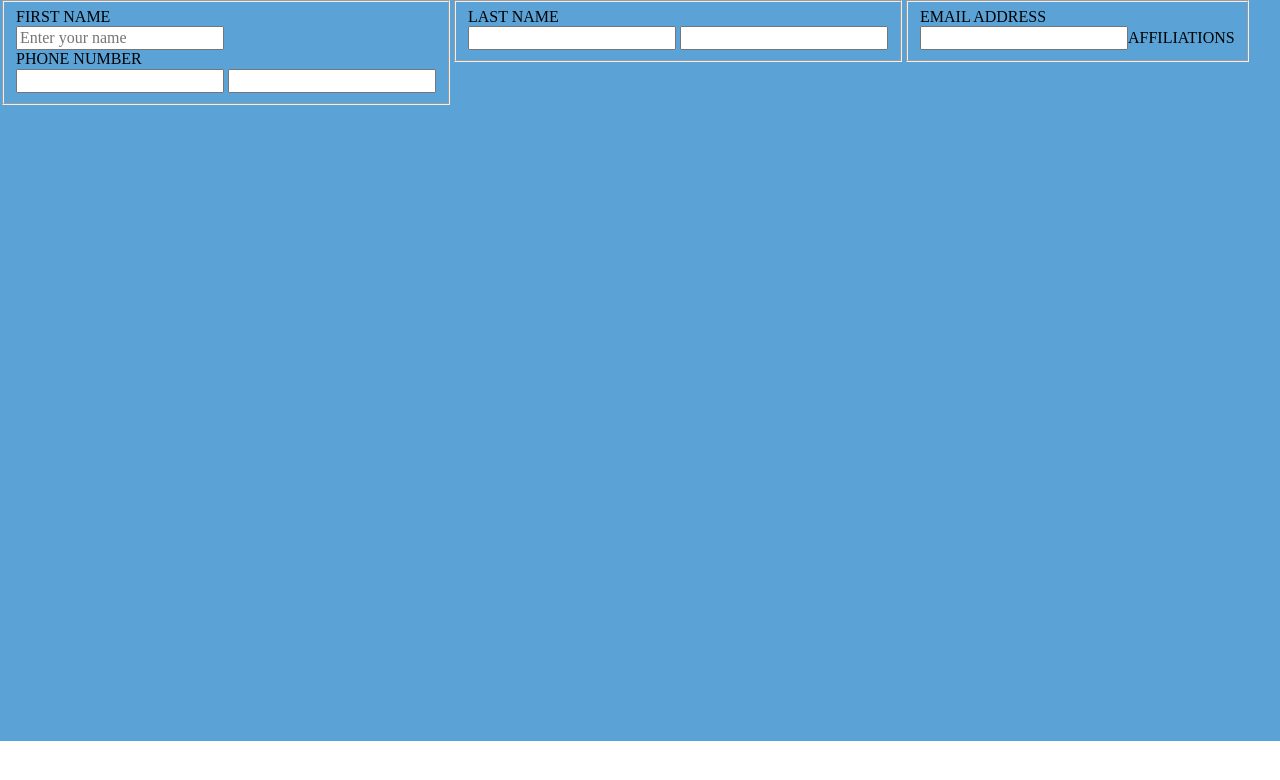
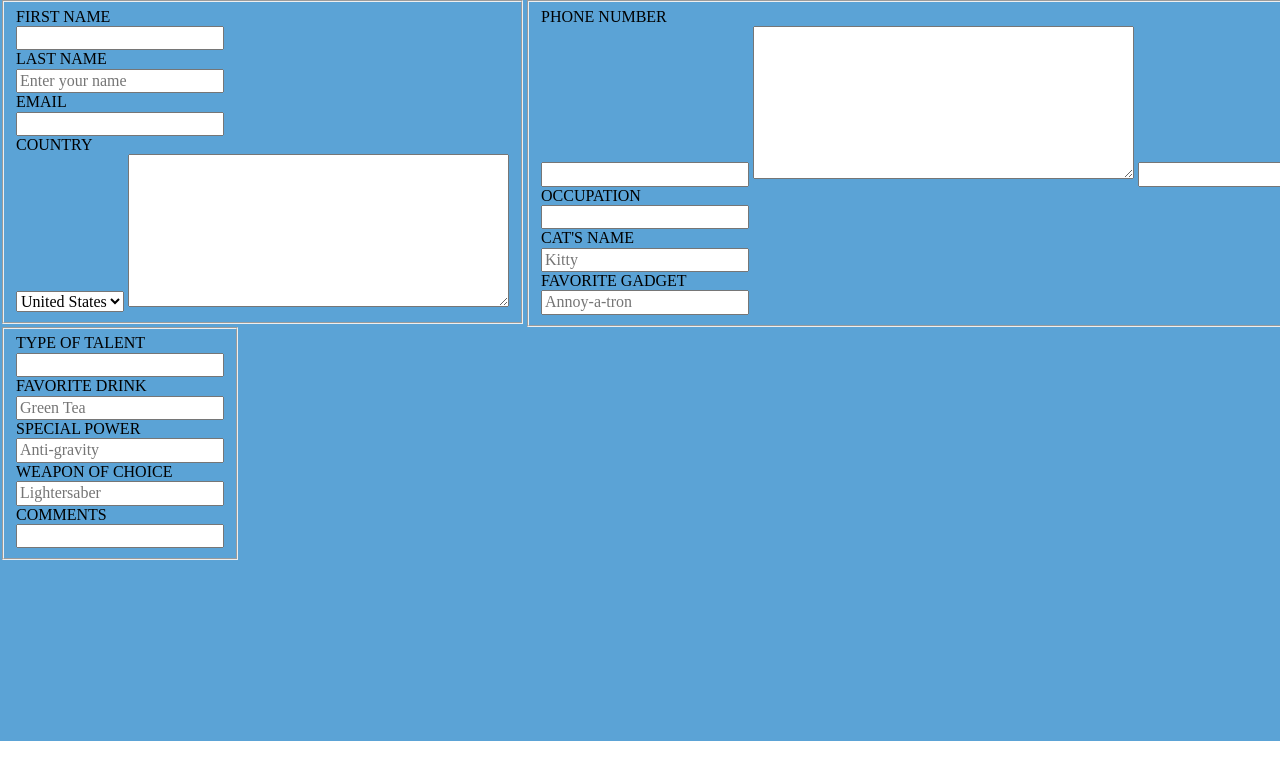
Before and after one commit to memphis796/homework_week02_Monday, a plain HTML site: page index.html in a window 1280 px wide. Shown: the top 780 px of the page. Drawn offline with nearby package versions, Linux system fonts and the light colour scheme.

Commit message:
added clear

```diff
--- a/index.html
+++ b/index.html
@@ -9,20 +9,43 @@
         <form class="forms">
           <fieldset>
                 <label for="your-name">FIRST NAME</label>
+                 <input type="text">
+                   <label for="name">LAST NAME</label>
                      <input type="text" placeholder="Enter your name">
-            <label for="number">PHONE NUMBER</label>
-              <input type="number">
+                      <label for="mail">EMAIL</label>
                     <input type="email">
+                  <label for="nation">COUNTRY</label>
+                <select>
+                  <option>United States<option>
+                    <option>Russia<option>
+                      <option>Iraqi<option>
+                      <option>Abania<option>
+                  </select>
+             <textarea name="name" rows="8" cols="40"></textarea>
           </fieldset>
             <fieldset>
-              <label for="Name">LAST NAME</label>
+              <label for="number">PHONE NUMBER</label>
                <input type="text">
+                 <textarea name="name" rows="8" cols="40"></textarea>
               <input type="text">
+                  <label for="job">OCCUPATION</label>
+                    <input type="text">
+                      <label for="id">CAT'S NAME</label>
+                        <input type="text"  placeholder="Kitty">
+                      <label for="favorite">FAVORITE GADGET</label>
+                    <input type="text"  placeholder="Annoy-a-tron">
               </fieldset>
         <fieldset>
-            <label for="EMAIL">EMAIL ADDRESS</label>
-        <input type="text" placeholder=""
-       <label for="organizations">AFFILIATIONS</label>
+            <label for="gifts">TYPE OF TALENT</label>
+          <input type="text" placeholder="">
+      <label for="soda">FAVORITE DRINK</label>
+    <input type="text"  placeholder="Green Tea">
+       <label for="special">SPECIAL POWER</label>
+         <input type="text" placeholder="Anti-gravity">
+          <label for="special">WEAPON OF CHOICE</label>
+            <input type="text" placeholder="Lightersaber">
+              <label for="special">COMMENTS</label>
+                <input type="text">
            </fieldset>
         </form>
      </body>
--- a/styles/styles.scss
+++ b/styles/styles.scss
@@ -4,14 +4,16 @@
 .forms {
   background-color: #5BA3D6;
   height: 741px;
-  width: 1434px;
+  width: 1174px;
 }
 fieldset {
   float: left;
 }
-
 form fieldset label {
   content:'';
   clear:both;
   display:block;
 }
+input {
+  border: 5px;
+}
```
Lines whose indentation alone changed are shown as unchanged.
